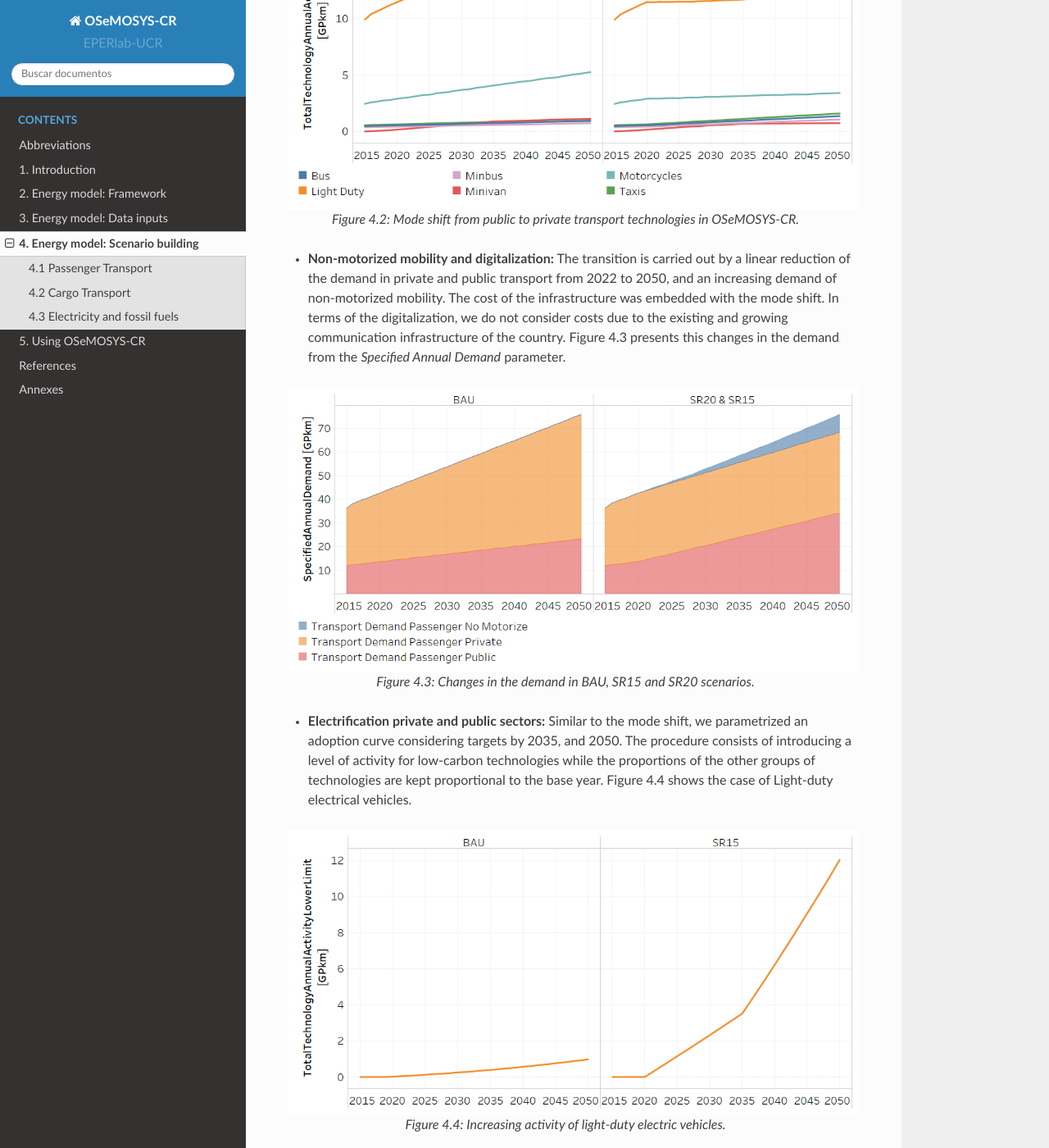
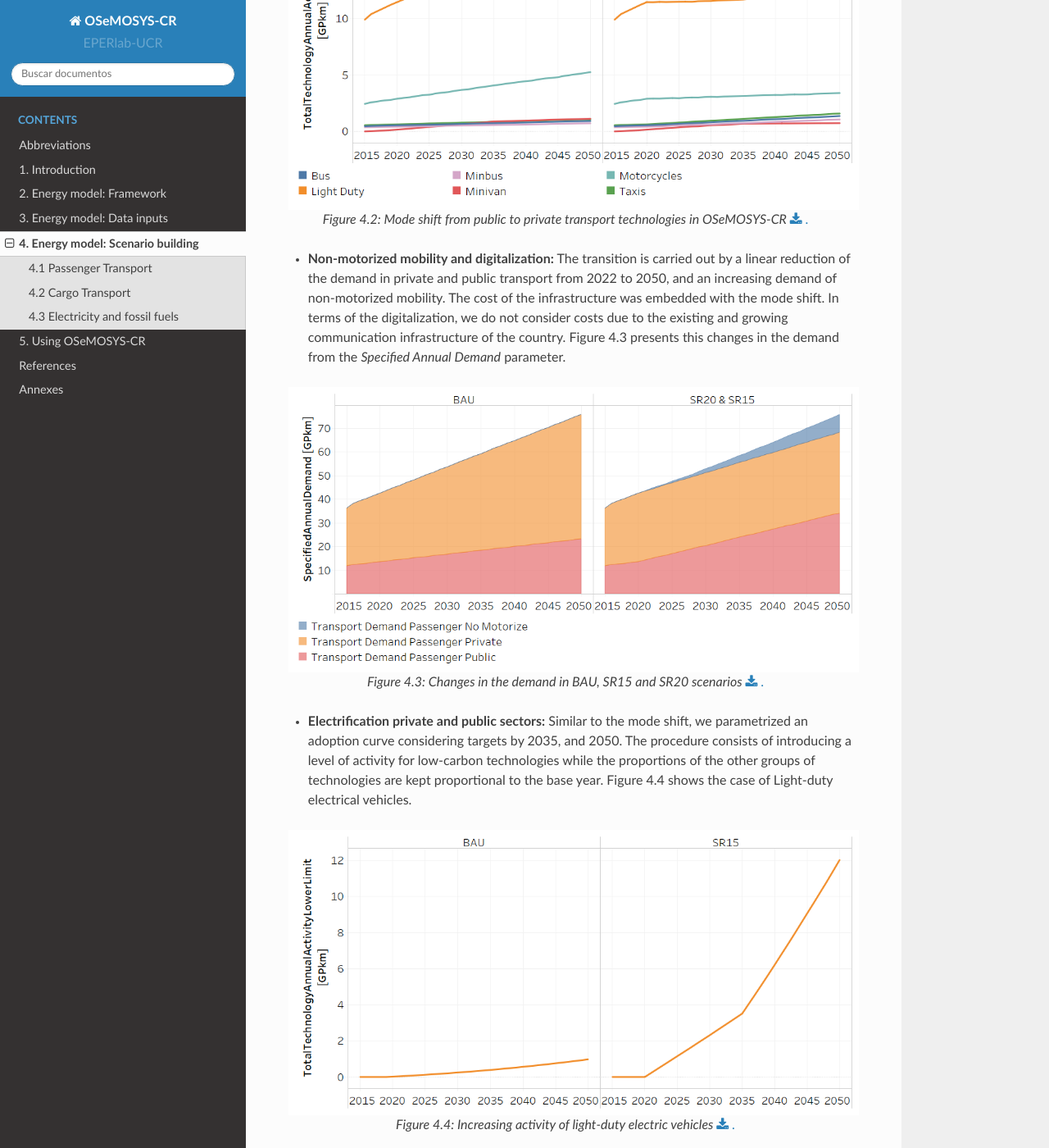
Before and after one commit to EPERLab/OSeMOSYS-CR, a Sphinx documentation site: the page built from docs/04Scenarios.rst, in a window 1280 px wide and 1400 px high, scrolled down 1533 px. Shown: the whole window at 82% size. Built offline with Sphinx 7.4.7 and the Read the Docs theme 2.0.0, drawn with Linux system fonts in a browser that asks for light colours; formulas are drawn with MathJax 3; part of the change alters nothing that is shown; some of the changed text lies outside the part shown.

```diff
--- a/docs/04Scenarios.rst
+++ b/docs/04Scenarios.rst
@@ -28,7 +28,7 @@ The following sections describe how the considerations in Figure 4.1 were introd
    :align:   center
    :width:   700 px
 
-   *Figure 4.2: Mode shift from public to private transport technologies in OSeMOSYS-CR.*
+   *Figure 4.2: Mode shift from public to private transport technologies in OSeMOSYS-CR* :download:`. <doc_imgs/ModeShift.csv>`
 
 * **Non-motorized mobility and digitalization:** The transition is carried out by a linear reduction of the demand in private and public transport from 2022 to 2050, and an increasing demand of non-motorized mobility. The cost of the infrastructure was embedded with the mode shift. In terms of the digitalization, we do not consider costs due to the existing and growing communication infrastructure of the country. Figure 4.3 presents this changes in the demand from the *Specified Annual Demand* parameter.
 
@@ -36,7 +36,7 @@ The following sections describe how the considerations in Figure 4.1 were introd
    :align:   center
    :width:   700 px
 
-   *Figure 4.3: Changes in the demand in BAU, SR15 and SR20 scenarios.*
+   *Figure 4.3: Changes in the demand in BAU, SR15 and SR20 scenarios* :download:`. <doc_imgs/Transport Demand_Scenarios.csv>`
 
 * **Electrification private and public sectors:** Similar to the mode shift, we parametrized an adoption curve considering targets by 2035, and 2050. The procedure consists of introducing a level of activity for low-carbon technologies while the proportions of the other groups of technologies are kept proportional to the base year. Figure 4.4 shows the case of Light-duty electrical vehicles.
 
@@ -44,7 +44,7 @@ The following sections describe how the considerations in Figure 4.1 were introd
    :align:   center
    :width:   700 px
 
-   *Figure 4.4: Increasing activity of light-duty electric vehicles.*
+   *Figure 4.4: Increasing activity of light-duty electric vehicles* :download:`. <doc_imgs/LightDuryActivity.csv>`
 
 4.2 Cargo Transport
 +++++++++
@@ -55,7 +55,7 @@ The following sections describe how the considerations in Figure 4.1 were introd
    :align:   center
    :width:   700 px
 
-   *Figure 4.5: Reduction of the freight demand.*
+   *Figure 4.5: Reduction of the freight demand* :download:`. <doc_imgs/FreightDemand_Scenarios.csv>`
 
 * **Use of LPG:** Considering the uncertainty in cargo transport related to low-carbon technologies, the stakeholders consider this as an alternative. It is modelled as a maximum value of activity from 0% to 20% between 2022 and 2050.
 
@@ -65,7 +65,7 @@ The following sections describe how the considerations in Figure 4.1 were introd
    :align:   center
    :width:   700 px
 
-   *Figure 4.6: Cargo Emission Annual Limit.*
+   *Figure 4.6: Cargo Emission Annual Limit* :download:`. <doc_imgs/EmissionsLimit.csv>`
 
 4.3 Electricity and fossil fuels
 +++++++++
```
